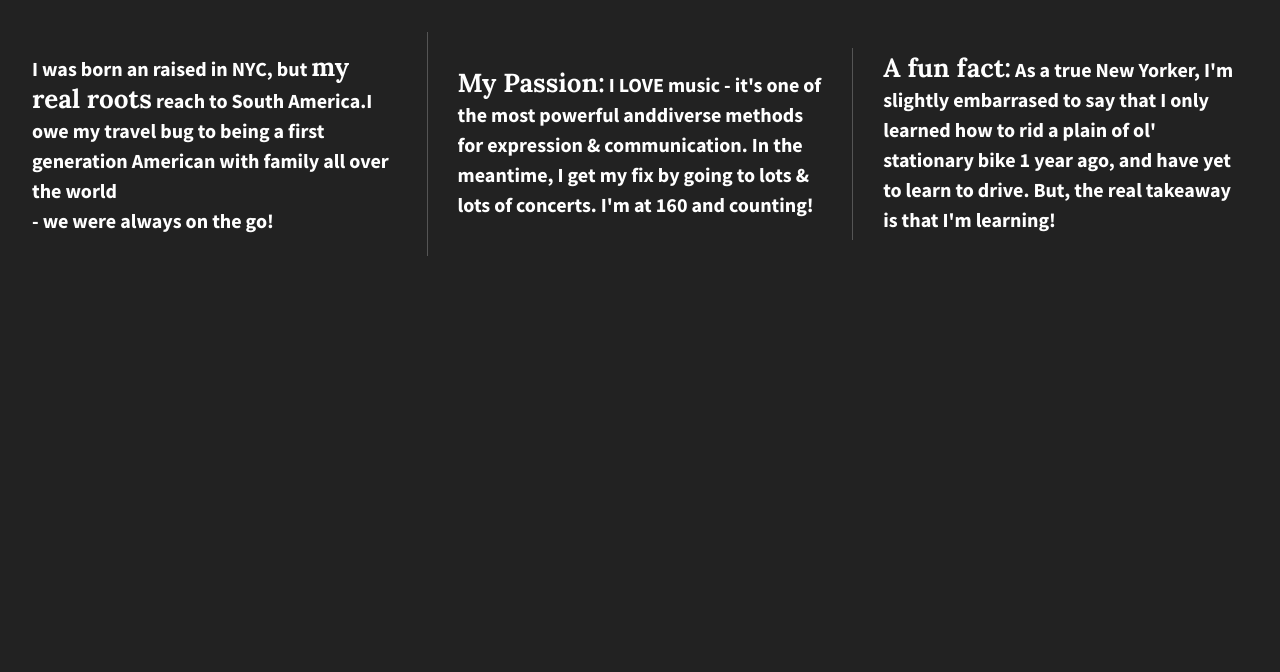
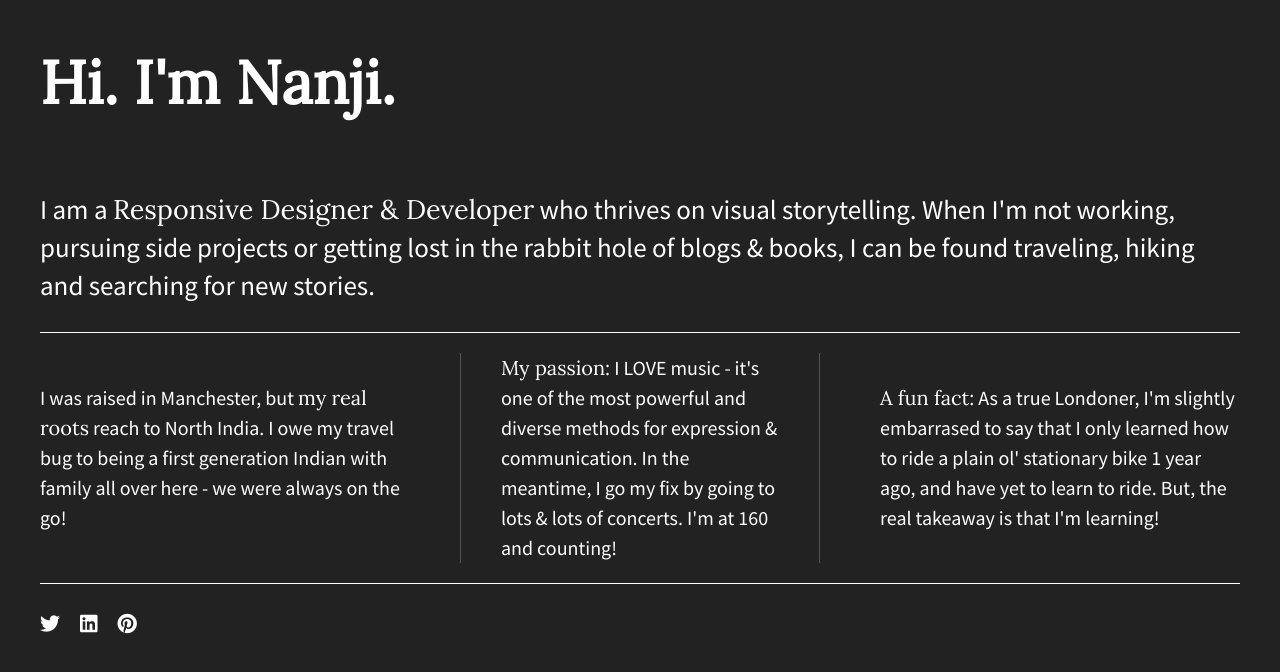
Before and after one commit to NP558565/0701206-divs-flexbox-starter, a plain HTML site: page index.html in a window 1280 px wide. Drawn offline with nearby package versions, Linux system fonts and the light colour scheme.

Commit message:
initial commit

```diff
--- a/css/main.css
+++ b/css/main.css
@@ -104,39 +104,63 @@ html {
 
 body {
   font-family: 'Source Sans Pro', sans-serif;
-  font-weight: 700;
-  padding: 2em;
+  padding: 0em 2em;
+  font-size: 1.25em;
   color: #fff;
-  height: 100%;
+  display: flex;
+  justify-content: center;
 }
 
-.wrapper {
+.flex-container {
   display: flex;
   flex-flow: row wrap;
   justify-content: space-between;
-  align-items: center;
+  max-width: 1200px;
 }
 
-.div-1, .div-2, .div-3 {
+p span {
+  font-family: 'Lora', sans-serif;
+}
+
+header,
+footer {
+  width: 100%;
+  display: flex;
+  justify-content: flex-start;
+}
+
+header h1 {
+  font-family: 'Lora', sans-serif;
+  font-size: 3em;
+}
+
+main {
+  width: 100%;
+  display: flex;
+  justify-content: center;
+  border-bottom: 1px solid #fff;
+}
+
+main p {
+  font-size: 1.35em;
+}
+
+.flex-items {
   display: flex;
   justify-content: center;
   align-items: center;
-  color: #fff;
   line-height: 1.5em;
-  font-size: 1.25em;
-  /* width: 30%; */
-  height: auto;
-
+  font-size: 1em;
+  border-bottom: 1px solid #555;
 }
 
-
-.wrapper span {
-  font-family: 'Lora', sans-serif;
-  font-size: 1.3em;
+footer {
+  border-top: 1px solid #fff;
 }
 
-
-
+footer i {
+  padding: 30px 20px 0 0;
+}
 
 /* ==========================================================================
    Helper classes
@@ -218,14 +242,22 @@ body {
    Modify as content requires.
    ========================================================================== */
 
-@media all and (min-width: 1200px) {
-    .div-1, .div-2, .div-3 {
+@media all and (max-width: 768px) {
+    body {
+      padding: 1em;
+    }
+}
+
+@media (min-width: 1200px) {
+    .flex-items {
       flex-basis: 30%;
+      border-bottom: none;
     }
 
-    .div-1, .div-2 {
-    border-right: 1px solid #555;
-      padding-right: 30px;
+    #div-2 p {
+      border-left: 1px solid #555;
+      border-right: 1px solid #555;
+      padding: 0 40px;
     }
 }
 
--- a/index.html
+++ b/index.html
@@ -3,7 +3,7 @@
     <head>
         <meta charset="utf-8">
         <meta http-equiv="x-ua-compatible" content="ie=edge">
-        <title>Make me into a grid!</title>
+        <title></title>
         <meta name="description" content="">
         <meta name="viewport" content="width=device-width, initial-scale=1">
 
@@ -13,29 +13,36 @@
         <link rel="stylesheet" href="css/normalize.css">
         <link rel="stylesheet" href="css/main.css">
         <script src="js/vendor/modernizr-2.8.3.min.js"></script>
-        <link href='http://fonts.googleapis.com/css?family=Lora:700' rel='stylesheet' type='text/css'>
-        <link href='http://fonts.googleapis.com/css?family=Source+Sans+Pro:400,700' rel='stylesheet' type='text/css'>
+        <link href="https://fonts.googleapis.com/css?family=Lora|Source+Sans+Pro:400,700" rel="stylesheet">
+        <link rel="stylesheet" href="https://use.fontawesome.com/releases/v5.5.0/css/all.css" integrity="sha384-B4dIYHKNBt8Bc12p+WXckhzcICo0wtJAoU8YZTY5qE0Id1GSseTk6S+L3BlXeVIU" crossorigin="anonymous">
     </head>
     <body>
         <!--[if lt IE 8]>
             <p class="browserupgrade">You are using an <strong>outdated</strong> browser. Please <a href="http://browsehappy.com/">upgrade your browser</a> to improve your experience.</p>
         <![endif]-->
 
-        <section class="wrapper">
-            <div class="div-1">
-                <p>I was born an raised in NYC, but <span> my real roots</span> reach to South America.I owe my travel bug to
-                being a first generation American with family all over the world<br> - we were always on the go!</p>
+        <!-- Add your site or application content here -->
+        <section class="flex-container">
+            <header>
+                <h1>Hi. I'm Nanji.</h1>
+            </header>
+            <main>
+                <p>I am a <span>Responsive Designer & Developer</span> who thrives on visual storytelling. When I'm not working, pursuing side projects or getting lost in the rabbit hole of blogs & books, I can be found traveling, hiking and searching for new stories.</p>
+            </main>
+            <div id="div-1" class="flex-items">
+                <p>I was raised in Manchester, but <span>my real roots</span> reach to North India. I owe my travel bug to being a first generation Indian with family all over here - we were always on the go!</p>
             </div>
-            <div class="div-2">
-                <p><span>My Passion:</span> I LOVE music - it's one of the most powerful anddiverse methods for
-                    expression & communication. In the meantime, I get my fix by going to lots & lots
-                    of concerts. I'm at 160 and counting!</p>
+            <div id="div-2" class="flex-items">
+                <p><span>My passion:</span> I LOVE music - it's one of the most powerful and diverse methods for expression & communication. In the meantime, I go my fix by going to lots & lots of concerts. I'm at 160 and counting!</p>
             </div>
-            <div class="div-3">
-                <p><span>A fun fact:</span> As a true New Yorker, I'm slightly embarrased to say that I only
-                learned how to rid a plain of ol' stationary bike 1 year ago, and have yet to learn to drive.
-                But, the real takeaway is that I'm learning!</p>
+            <div id="div-3" class="flex-items">
+                <p><span>A fun fact:</span> As a true Londoner, I'm slightly embarrased to say that I only learned how to ride a plain ol' stationary bike 1 year ago, and have yet to learn to ride. But, the real takeaway is that I'm learning!</p>
             </div>
+            <footer>
+                <i class="fab fa-twitter"></i>
+                <i class="fab fa-linkedin"></i>
+                <i class="fab fa-pinterest"></i>
+            </footer>
         </section>
 
         <script src="https://ajax.googleapis.com/ajax/libs/jquery/1.11.3/jquery.min.js"></script>
```
Also changed, not shown: img/bkgd.jpg.
